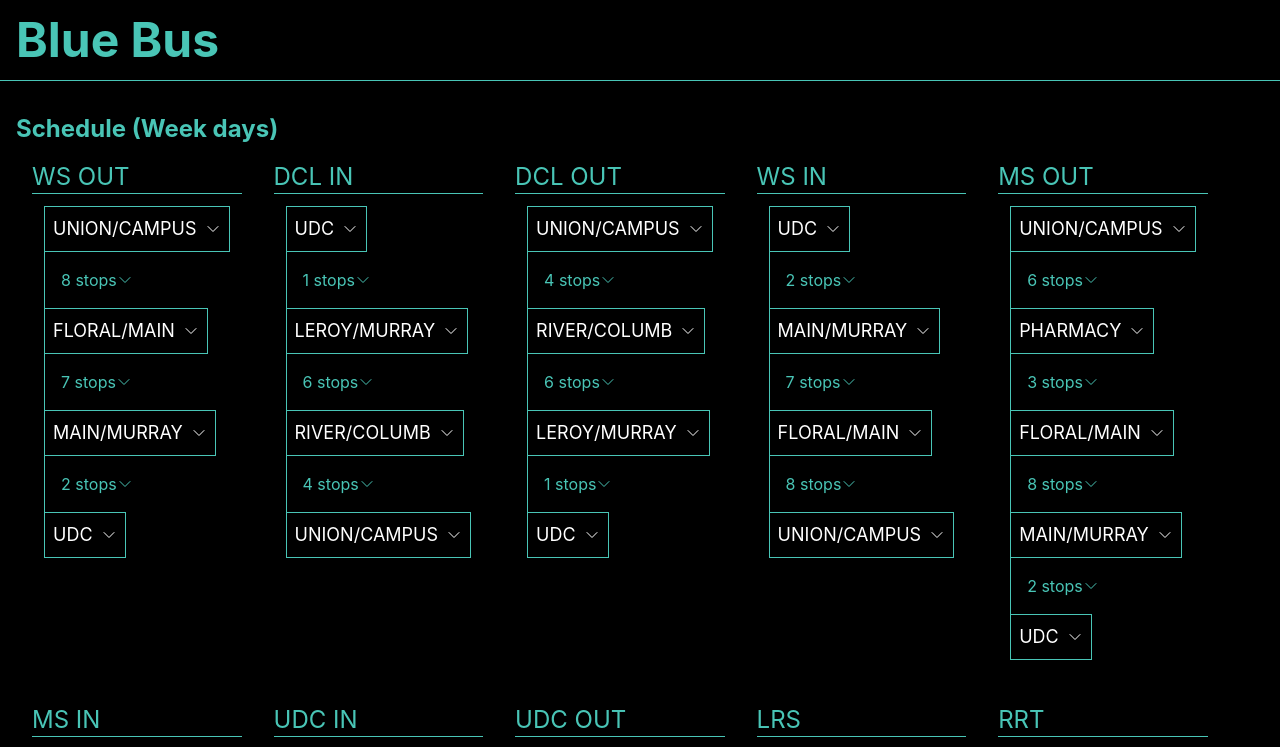
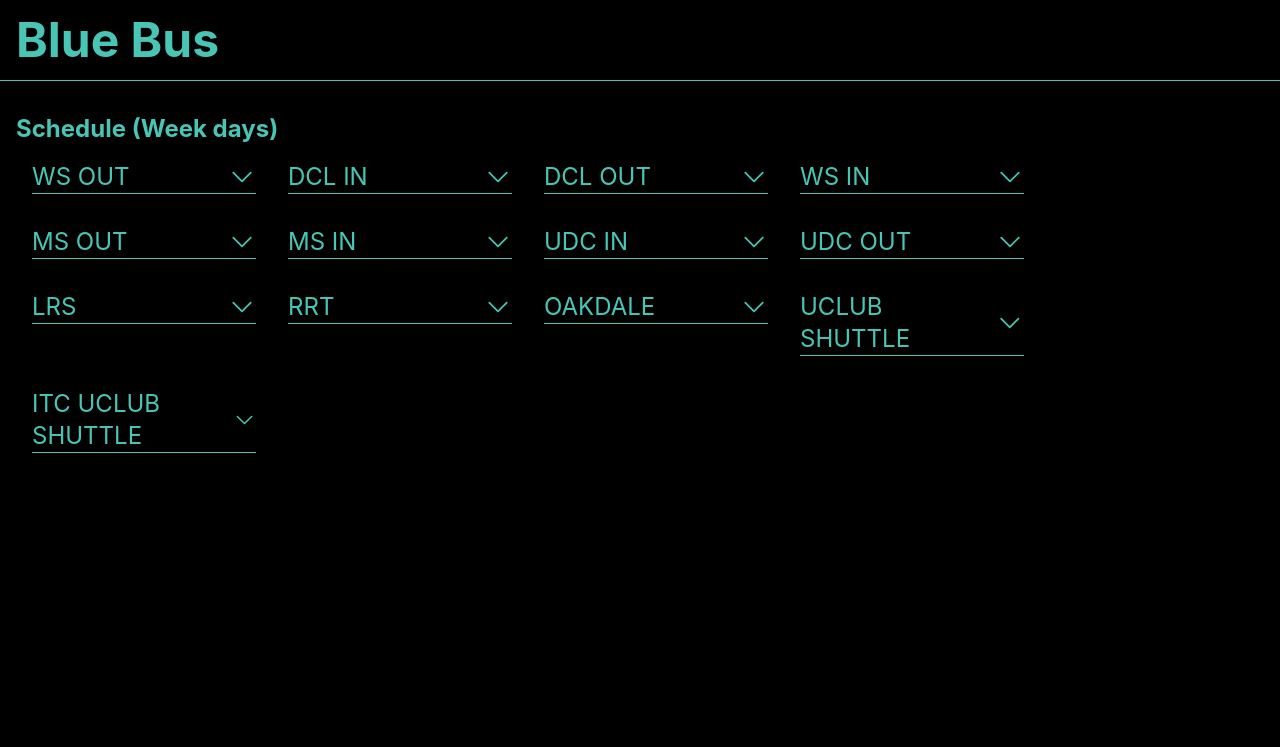
Before and after one commit to ParmarTarun/occt-blue-bus, a React (Create React App) app: page / in a window 1280 px wide. Shown: the top 747 px of the page. Built offline with nearby package versions, Linux system fonts and the light colour scheme.

Commit message:
:sparkles: Make Bus Component collapseable

```diff
--- a/src/components/BusComponent.tsx
+++ b/src/components/BusComponent.tsx
@@ -1,3 +1,4 @@
+import { useState } from "react";
 import { busDataType } from "../types";
 import BusStop from "./BusStop";
 import NextStops from "./NextStops";
@@ -9,6 +10,8 @@ interface BusComponentProps {
 }
 
 const BusComponent = ({ busData, busTitle }: BusComponentProps) => {
+  const [expand, setExpand] = useState(false);
+
   const toggleTimings = (id: string) => {
     const el = document.querySelector<HTMLElement>("#" + id);
     if (el)
@@ -22,12 +25,32 @@ const BusComponent = ({ busData, busTitle }: BusComponentProps) => {
   };
 
   return (
-    <div className="m-2 p-2 text-primary">
-      <div className="border-b border-primary">
-        <h3 className="text-2xl">{busTitle.toUpperCase().replace("_", " ")}</h3>
+    <div className="m-2 p-2 text-primary min-w-98">
+      <div
+        className="flex items-center justify-between border-b border-primary w-56"
+        onClick={() => setExpand(!expand)}
+      >
+        <h3 className="text-2xl">
+          {busTitle.toUpperCase().replaceAll("_", " ")}
+        </h3>
+        <svg
+          xmlns="http://www.w3.org/2000/svg"
+          fill="none"
+          viewBox="0 0 24 24"
+          strokeWidth={1.5}
+          stroke="currentColor"
+          className="w-7 h-7"
+        >
+          <path
+            strokeLinecap="round"
+            strokeLinejoin="round"
+            d="M19.5 8.25l-7.5 7.5-7.5-7.5"
+          />
+        </svg>
       </div>
 
-      <div className="flex flex-col justiify-between p-3">
+      {expand && (
+        <div className="flex flex-col p-3">
           {Object.entries(busData).map(([busStop, [timings, stops]], i) => (
             <div key={i}>
               <button
@@ -47,6 +70,7 @@ const BusComponent = ({ busData, busTitle }: BusComponentProps) => {
             </div>
           ))}
         </div>
+      )}
     </div>
   );
 };
```
Lines whose indentation alone changed are shown as unchanged.
